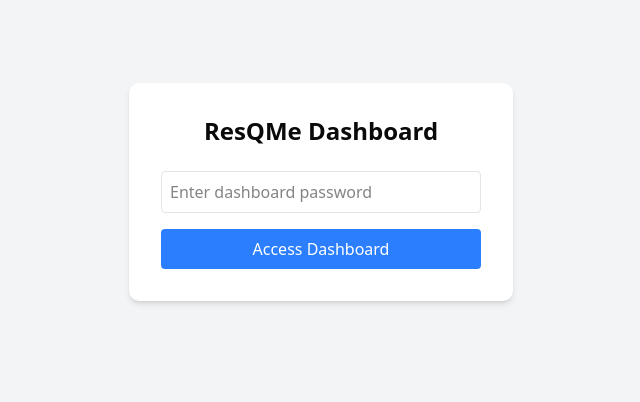
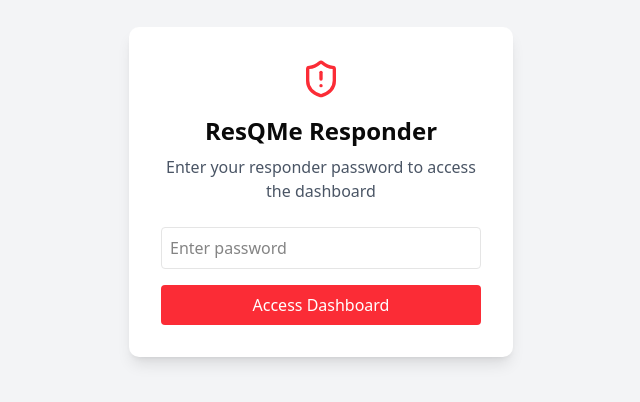
Before and after one commit to dipeshpandit12/resqueme, a Next.js app: page / in a window 1280 px wide. Shown: the part 208-610 px from the top of the page, without its empty margins (319-959 px from the left). Built offline with nearby package versions, Linux system fonts and the light colour scheme; no server answers.

Commit message:
feat: regined login page

```diff
--- a/components/auth/PasswordProtect.tsx
+++ b/components/auth/PasswordProtect.tsx
@@ -2,6 +2,7 @@
 
 import { useState, useEffect } from 'react';
 import { useRouter } from 'next/navigation';
+import { ShieldAlert } from 'lucide-react'; // Using Lucide React icons for the shield
 
 const DASHBOARD_PASSWORD = 'resqme2024';
 const PASSWORD_KEY = 'dashboard_auth';
@@ -54,20 +55,24 @@ export default function PasswordProtected({ children }: { children: React.ReactN
   if (!isAuthorized) {
     return (
       <div className="min-h-screen flex items-center justify-center bg-gray-100">
-        <div className="p-8 bg-white rounded-lg shadow-md w-96">
-          <h1 className="text-2xl font-bold mb-6 text-center">ResQMe Dashboard</h1>
+        <div className="p-8 bg-white rounded-lg shadow-lg w-full max-w-sm text-center">
+          <div className="flex justify-center mb-4">
+            <ShieldAlert className="h-10 w-10 text-red-500" />
+          </div>
+          <h1 className="text-2xl font-bold mb-2">ResQMe Responder</h1>
+          <p className="text-gray-600 mb-6">Enter your responder password to access the dashboard</p>
           <form onSubmit={handleSubmit}>
             <input
               type="password"
               value={password}
               onChange={(e) => setPassword(e.target.value)}
-              className="w-full p-2 mb-4 border rounded focus:ring-2 focus:ring-blue-500 focus:outline-none"
-              placeholder="Enter dashboard password"
+              className="w-full p-2 mb-4 border rounded focus:ring-2 focus:ring-red-500 focus:outline-none"
+              placeholder="Enter password"
             />
             {error && <p className="text-red-500 text-sm mb-4">{error}</p>}
             <button
               type="submit"
-              className="w-full bg-blue-500 text-white p-2 rounded hover:bg-blue-600 transition-colors"
+              className="w-full bg-red-500 text-white p-2 rounded hover:bg-red-600 transition-colors"
             >
               Access Dashboard
             </button>
@@ -82,7 +87,7 @@ export default function PasswordProtected({ children }: { children: React.ReactN
       <div className="bg-white shadow-sm">
         <div className="max-w-7xl mx-auto px-4 sm:px-6 lg:px-8">
           <div className="flex justify-between items-center h-16">
-            <h1 className="text-xl font-bold">ResQMe Dashboard</h1>
+            <h1 className="text-xl font-bold">ResQMe Responder Dashboard</h1>
             <button
               onClick={handleLogout}
               className="text-gray-600 hover:text-gray-900"
```
